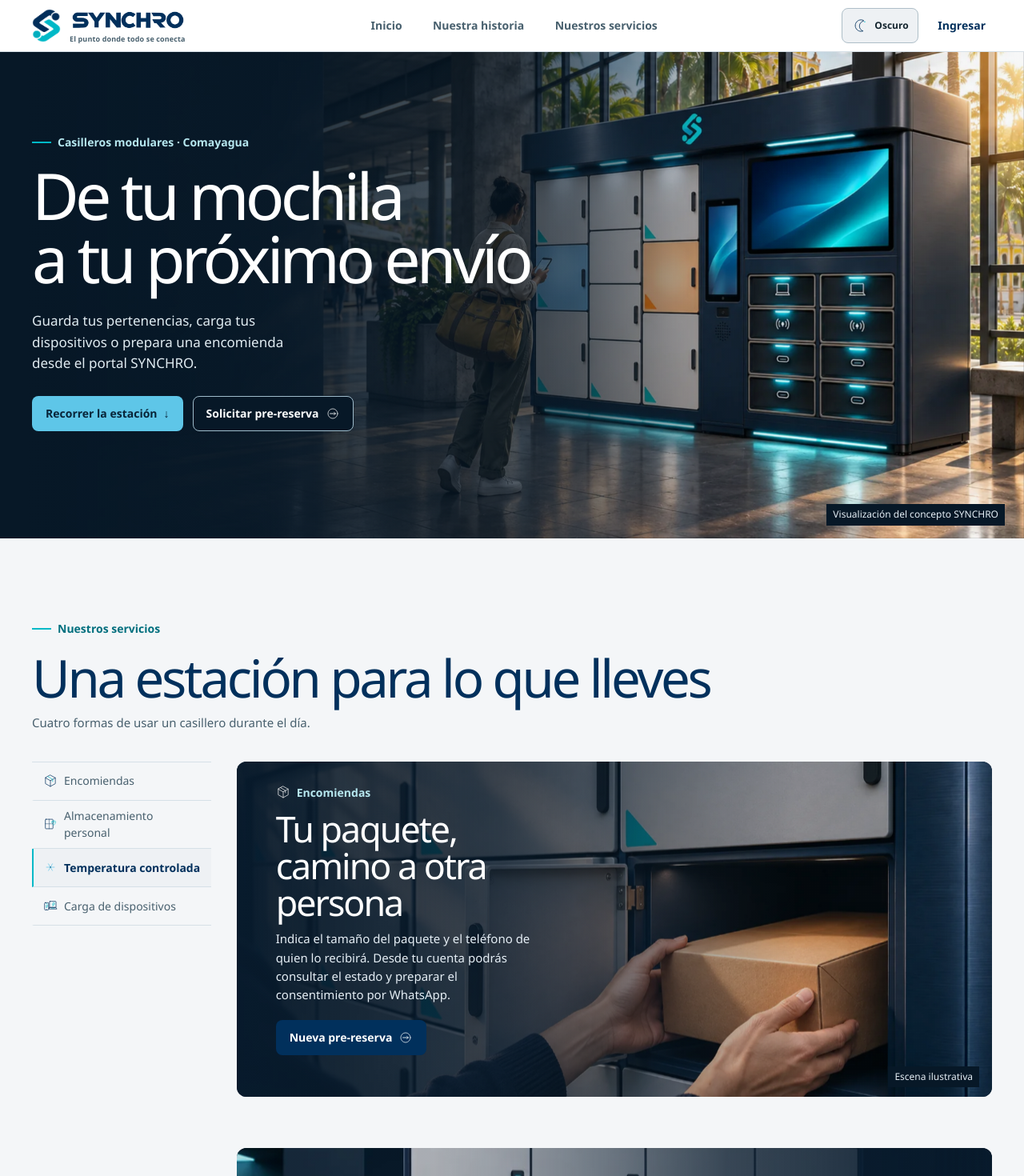
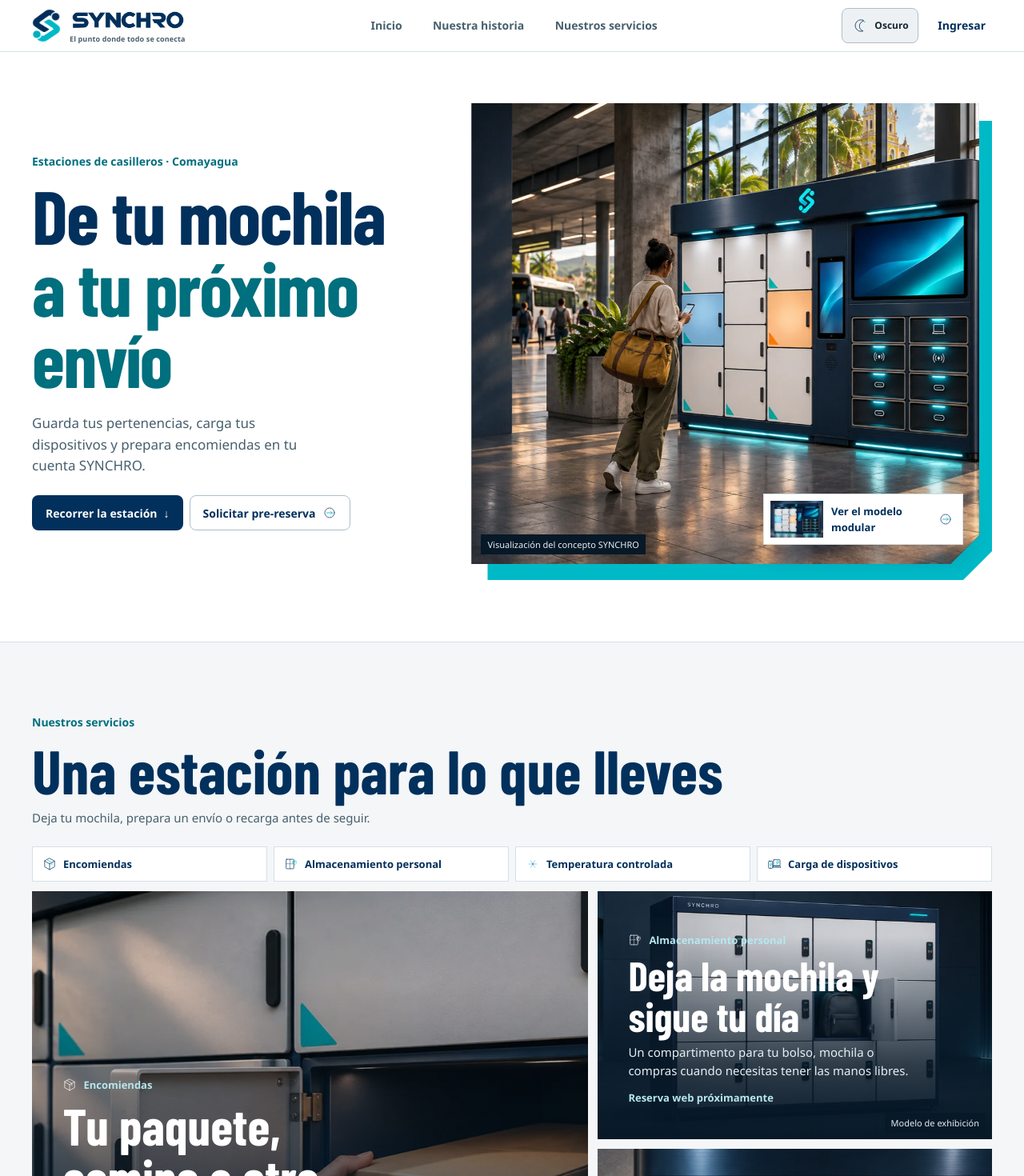
Before and after one commit to Bjosue95/SYNCHRO, a Vue app in the folder frontend/usuarios-app/: page / in a window 1280 px wide. Shown: the top 1470 px of the page at 80% size. Built offline with nearby package versions, Linux system fonts and the light colour scheme; no server answers.

Commit message:
Refuerza la identidad visual de la portada SYNCHRO

```diff
--- a/frontend/usuarios-app/src/styles/portada.css
+++ b/frontend/usuarios-app/src/styles/portada.css
@@ -16,133 +16,159 @@
 }
 .sitio-secciones a:hover { color: var(--text-strong); text-decoration: underline; }
 
+@font-face {
+  font-family: "Barlow Condensed";
+  src: url("../assets/fonts/barlow-condensed-bold.woff2") format("woff2");
+  font-weight: 700;
+  font-display: swap;
+}
+.inicio-servicios { --tipografia-cartel: "Barlow Condensed", "Arial Narrow", system-ui, sans-serif; }
 .portada {
-  position: relative;
-  isolation: isolate;
+  padding-block: clamp(32px, 5vw, 76px) clamp(44px, 6vw, 88px);
+  background: var(--surface);
+  border-bottom: 1px solid var(--border);
+}
+.montaje-portada {
   display: grid;
   align-items: center;
-  min-height: clamp(560px, 76svh, 820px);
-  overflow: hidden;
-  color: #fff;
-  background: #0a1d31;
+  grid-template-columns: minmax(0, .88fr) minmax(0, 1.12fr);
+  gap: clamp(20px, 3vw, 48px);
 }
-.portada-modelo {
-  position: absolute;
-  inset: 0;
-  z-index: -1;
-  margin: 0;
-}
-.portada-modelo::after {
-  position: absolute;
-  inset: 0;
-  content: "";
-  background: linear-gradient(90deg, #071827 2%, #071827e6 27%, #071827a3 56%, #07182708 76%);
-}
-.portada-modelo img {
-  display: block;
-  width: 100%;
-  height: 100%;
-  object-fit: cover;
-  object-position: 54% center;
-  animation: aproximar-estacion 3900ms var(--ease-ui) both;
-}
-.portada-modelo figcaption {
-  position: absolute;
-  inset-block-end: 16px;
-  inset-inline-end: 24px;
-  z-index: 1;
-  padding: 4px 8px;
-  background: #071827;
-  color: #e5eef5;
-  font-size: 12px;
-}
-.portada-texto {
-  position: relative;
-  padding-block: 72px 104px;
-  animation: entrada-portada 800ms var(--ease-ui) both;
-}
-@keyframes aproximar-estacion { from { transform: scale(1.085) translateX(1%); } }
-@keyframes entrada-portada { from { opacity: 0; transform: translateY(20px); } }
+.portada-texto { animation: entrada-portada 740ms var(--ease-ui) both; }
+@keyframes entrada-portada { from { opacity: 0; transform: translateY(18px); } }
 .portada-contexto, .rotulo-seccion {
-  display: flex;
-  align-items: center;
-  gap: 8px;
-  margin: 0 0 16px;
+  margin: 0 0 12px;
   color: var(--accent-text);
   font-size: 14px;
   font-weight: 600;
 }
-.portada-contexto { color: #b6e7ef; }
-.portada-contexto::before, .rotulo-seccion::before {
-  content: "";
-  width: 24px;
-  height: 2px;
-  flex: 0 0 24px;
-  background: var(--brand-accent);
-}
-.portada h1 {
-  max-width: 18ch;
-  margin: 0;
-  font-size: clamp(48px, 6.3vw, 96px);
-  font-weight: 500;
-  line-height: .99;
-  letter-spacing: -.06em;
-}
-.portada-intro { max-width: 37ch; margin: 24px 0 0; color: #e0ebf1; font-size: 17px; }
-.botones-portada, .acciones-guia { display: flex; flex-wrap: wrap; gap: 12px; margin-top: 28px; }
-.boton-portada { color: #082438; background: var(--brand-sky); }
-.boton-portada:hover { background: #b3ecf5; }
-.boton-portada-secundario { border-color: #9fbccb; background: #071827; color: #fff; }
-.boton-portada-secundario:hover { background: #15344b; }
-.boton-portada-secundario .icono-ui { filter: brightness(0) invert(1); }
-
-.bloque-servicios { padding-block: clamp(52px, 8vw, 108px); }
-.cabecera-servicios { margin-bottom: 36px; }
-.cabecera-servicios h2, .guia-encomiendas h2, .historia-synchro h2 {
+.portada h1, .cabecera-servicios h2, .guia-encomiendas h2, .historia-synchro h2 {
   margin: 0;
   color: var(--text-strong);
-  font-size: clamp(36px, 5.1vw, 72px);
-  font-weight: 500;
-  line-height: 1.03;
-  letter-spacing: -.05em;
-  text-wrap: balance;
+  font-family: var(--tipografia-cartel);
+  font-weight: 700;
+  line-height: .95;
 }
+.portada h1 { font-size: clamp(58px, 7.35vw, 118px); letter-spacing: -.018em; }
+.portada h1 span { display: block; color: var(--accent-text); }
+.portada-intro { max-width: 37ch; margin: 24px 0 0; color: var(--text-muted); font-size: 17px; }
+.botones-portada, .acciones-guia { display: flex; flex-wrap: wrap; gap: 8px; margin-top: 24px; }
+.boton-portada { background: var(--primary-bg); color: var(--primary-text); }
+.boton-portada:hover { background: var(--primary-hover); }
+.boton-portada-secundario { border-color: var(--border-strong); background: var(--surface); color: var(--text-strong); }
+.boton-portada-secundario:hover { background: var(--surface-hover); }
+.portada-escena { position: relative; min-width: 0; padding: 0 16px 20px 0; }
+.portada-escena::before {
+  content: "";
+  position: absolute;
+  inset: 22px 0 0 20px;
+  background: var(--brand-accent);
+  clip-path: polygon(0 0, 100% 0, 100% calc(100% - 36px), calc(100% - 36px) 100%, 0 100%);
+}
+.portada-modelo {
+  position: relative;
+  min-height: clamp(410px, 45vw, 590px);
+  margin: 0;
+  overflow: hidden;
+  background: #0a1d31;
+  clip-path: polygon(0 0, 100% 0, 100% calc(100% - 36px), calc(100% - 36px) 100%, 0 100%);
+  animation: encender-estacion 950ms var(--ease-ui) both;
+}
+@keyframes encender-estacion {
+  from { clip-path: polygon(0 0, 9% 0, 9% 90%, 0 100%, 0 100%); }
+}
+.portada-modelo > img {
+  position: absolute;
+  inset: 0;
+  width: 100%;
+  height: 100%;
+  object-fit: cover;
+  object-position: 70% center;
+  animation: aproximar-estacion 3600ms var(--ease-ui) both;
+}
+@keyframes aproximar-estacion { from { transform: scale(1.11) translateX(2%); } }
+.portada-modelo figcaption, .foto-servicio figcaption {
+  position: absolute;
+  inset: auto auto 12px 12px;
+  max-width: calc(100% - 24px);
+  padding: 4px 8px;
+  color: #e5eef5;
+  background: #071827;
+  font-size: 11px;
+}
+.acceso-modelo {
+  position: absolute;
+  inset: auto 36px 44px auto;
+  display: grid;
+  grid-template-columns: 66px minmax(0, 1fr) 18px;
+  align-items: center;
+  gap: 10px;
+  max-width: 250px;
+  padding: 8px 12px 8px 8px;
+  color: var(--text-strong);
+  background: var(--surface);
+  border: 1px solid var(--border);
+  box-shadow: 0 10px 30px #07182744;
+  text-decoration: none;
+  font-size: 13px;
+  font-weight: 600;
+  animation: entrada-portada 740ms 380ms var(--ease-ui) backwards;
+  transition: background-color 180ms var(--ease-ui), transform 180ms var(--ease-ui);
+}
+.acceso-modelo:hover { background: var(--surface-hover); transform: translateY(-4px); }
+.acceso-modelo > img:first-child { width: 66px; height: 46px; object-fit: cover; }
+
+.bloque-servicios { padding-block: clamp(48px, 7vw, 92px); }
+.cabecera-servicios { margin-bottom: 24px; }
+.cabecera-servicios h2, .guia-encomiendas h2, .historia-synchro h2 { font-size: clamp(45px, 6vw, 84px); }
 .cabecera-servicios > p:last-child, .guia-encomiendas p, .historia-synchro p { color: var(--text-muted); }
 .cabecera-servicios > p:last-child { margin: 12px 0 0; }
-.recorrido-servicios { display: grid; grid-template-columns: 224px minmax(0, 1fr); gap: 32px; }
 .indice-servicios {
-  position: sticky;
-  inset-block-start: 96px;
-  align-self: start;
   display: grid;
-  border-block-start: 1px solid var(--border);
+  grid-template-columns: repeat(4, minmax(0, 1fr));
+  gap: 8px;
+  margin-bottom: 12px;
 }
 .indice-servicios a {
   display: flex;
   align-items: center;
   gap: 8px;
-  min-height: 48px;
+  min-height: 44px;
   padding: 8px 12px;
-  border-block-end: 1px solid var(--border);
-  border-inline-start: 2px solid transparent;
-  color: var(--text-muted);
+  border: 1px solid var(--border);
+  color: var(--text-strong);
+  background: var(--surface);
   text-decoration: none;
-  font-size: 14px;
+  font-size: 13px;
+  font-weight: 600;
   transition: background-color 200ms var(--ease-ui), border-color 200ms var(--ease-ui);
 }
-.indice-servicios a:hover, .indice-servicios a[aria-current="location"] { background: var(--surface-soft); color: var(--text-strong); }
-.indice-servicios a[aria-current="location"] { border-inline-start-color: var(--brand-accent); font-weight: 600; }
-.escenas-servicio { display: grid; gap: 64px; }
+.indice-servicios a:hover, .indice-servicios a[aria-current="location"] {
+  background: var(--surface-accent);
+  border-color: var(--ring);
+}
+.escenas-servicio {
+  display: grid;
+  grid-template-columns: repeat(12, minmax(0, 1fr));
+  gap: 12px;
+}
 .escena-servicio {
-  display: grid;
-  grid-template-columns: minmax(0, 1fr);
   position: relative;
   isolation: isolate;
-  min-height: 400px;
+  display: grid;
+  align-items: end;
+  min-width: 0;
+  min-height: 310px;
+  grid-column: span 5;
+  overflow: hidden;
+  background: #0a1d31;
   color: #fff;
-  background: #0a1d31;
-  border-radius: var(--radius-panel);
-  overflow: hidden;
+}
+.escena-servicio:first-child { grid-column: span 7; grid-row: span 2; }
+.escena-servicio:last-child {
+  grid-column: 1 / -1;
+  grid-template-columns: minmax(0, .7fr) minmax(0, 1.3fr);
+  align-items: center;
 }
 .foto-servicio { position: absolute; inset: 0; z-index: -1; margin: 0; overflow: hidden; }
 .foto-servicio img { display: block; width: 100%; height: 100%; object-fit: cover; }
@@ -150,24 +176,19 @@
   position: absolute;
   inset: 0;
   content: "";
-  background: linear-gradient(90deg, #081b2df5, #081b2dbe 35%, #081b2d28 74%);
+  background: linear-gradient(0deg, #071827 0%, #071827c9 30%, #0718270a 82%);
+  pointer-events: none;
 }
-.foto-servicio figcaption {
-  position: absolute;
-  inset-block-end: 12px;
-  inset-inline-end: 16px;
-  z-index: 1;
-  padding: 4px 8px;
-  color: #e5eef5;
-  background: #071827;
-  font-size: 12px;
+.escena-servicio:first-child .foto-servicio img { object-position: 56% center; }
+.escena-servicio:last-child .foto-servicio { grid-column: 2; grid-row: 1; }
+.escena-servicio:last-child .foto-servicio::after { background: linear-gradient(90deg, #0a1d31, transparent 32%); }
+.escena-servicio:last-child .ficha-servicio { grid-column: 1; grid-row: 1; }
+.foto-servicio figcaption { z-index: 1; inset: auto 8px 8px auto; }
+.escena-servicio.escena-visible .foto-servicio { animation: abrir-escena 870ms var(--ease-ui) both; }
+@keyframes abrir-escena {
+  from { clip-path: inset(0 95% 0 0); }
+  to { clip-path: inset(0); }
 }
-.escena-servicio:nth-child(even) .ficha-servicio { justify-self: end; }
-.escena-servicio:nth-child(even) .foto-servicio::after {
-  background: linear-gradient(270deg, #081b2df5, #081b2dc4 35%, #081b2d20 74%);
-}
-.escena-servicio.escena-visible .foto-servicio { animation: abrir-escena 760ms var(--ease-ui) both; }
-@keyframes abrir-escena { from { clip-path: inset(0 4%); opacity: .55; } to { clip-path: inset(0); opacity: 1; } }
 @supports (animation-timeline: view()) {
   .foto-servicio img {
     animation: recorrer-foto linear both;
@@ -175,42 +196,28 @@
     animation-range: entry 0% exit 100%;
   }
   @keyframes recorrer-foto {
-    from { transform: scale(1.14) translateY(5%); }
-    to { transform: scale(1.14) translateY(-5%); }
+    from { transform: scale(1.13) translateY(5%); }
+    to { transform: scale(1.13) translateY(-5%); }
   }
 }
-.ficha-servicio {
-  align-self: center;
-  width: min(100%, 420px);
-  padding: 28px clamp(24px, 3.8vw, 56px) 52px;
-}
+.ficha-servicio { max-width: 52ch; padding: clamp(20px, 3vw, 40px) clamp(20px, 3vw, 40px) 42px; }
 .ficha-servicio .nombre-servicio {
   display: flex;
   align-items: center;
   gap: 8px;
-  margin: 0 0 12px;
+  margin: 0 0 8px;
   color: #b6e7ef;
-  font-size: 14px;
+  font-size: 13px;
   font-weight: 600;
 }
 .nombre-servicio .icono-ui { filter: brightness(0) invert(1); }
-.ficha-servicio h3 {
-  margin: 0;
-  font-size: clamp(28px, 3.5vw, 50px);
-  font-weight: 500;
-  line-height: 1.02;
-  letter-spacing: -.045em;
-}
-.ficha-servicio p { margin: 12px 0 0; color: #e5eef5; }
-.ficha-servicio .boton { margin-top: 20px; }
-.ficha-servicio .servicio-estado {
-  width: fit-content;
-  margin-top: 20px;
-  padding: 4px 0;
-  border-block-start: 1px solid #9db5c4;
-  color: #d0edf4;
-  font-size: 13px;
-}
+.ficha-servicio h3 { margin: 0; font: 700 clamp(32px, 4vw, 53px)/1 var(--tipografia-cartel); }
+.escena-servicio:first-child h3 { font-size: clamp(42px, 5vw, 72px); }
+.ficha-servicio p { margin: 8px 0 0; color: #e5eef5; }
+.ficha-servicio .boton { margin-top: 16px; color: #082438; background: var(--brand-sky); }
+.ficha-servicio .boton:hover { background: #b3ecf5; }
+.ficha-servicio .boton .icono-ui { filter: brightness(0); }
+.ficha-servicio .servicio-estado { margin-top: 12px; color: #b6e7ef; font-size: 13px; font-weight: 600; }
 
 .banda-encomiendas { padding-block: 48px; background: var(--surface); border-block: 1px solid var(--border); }
 .guia-encomiendas {
@@ -219,7 +226,7 @@
   align-items: center;
   gap: clamp(24px, 6vw, 96px);
 }
-.guia-encomiendas h2, .historia-synchro h2 { text-wrap: initial; font-size: clamp(36px, 4.5vw, 62px); }
+.guia-encomiendas h2, .historia-synchro h2 { font-size: clamp(45px, 5.5vw, 72px); }
 .guia-encomiendas .rotulo-seccion, .historia-synchro .rotulo-seccion { color: var(--accent-text); }
 .pasos-guia { display: grid; gap: 0; margin: 0; padding: 0; list-style: none; counter-reset: paso; }
 .pasos-guia li {
@@ -248,20 +255,30 @@
   padding-block: 72px 40px;
 }
 .historia-intro { font-size: 17px; }
-.historia-modelo { margin: 0; align-self: center; background: var(--surface); border: 1px solid var(--border); }
+.historia-modelo { margin: 0; align-self: center; background: var(--surface); border: 1px solid var(--border); box-shadow: 12px 12px 0 var(--surface-accent); }
 .historia-modelo img { display: block; width: 100%; height: auto; }
 .historia-modelo figcaption { padding: 8px 12px; color: var(--text-muted); font-size: 12px; }
-.historia-proposito { display: grid; grid-template-columns: 1fr 1fr; grid-column: 1 / -1; gap: 24px; border-block-start: 1px solid var(--border); padding-top: 16px; }
-.historia-proposito h3 { margin: 0; color: var(--text-strong); font-size: 18px; }
+.historia-proposito {
+  display: grid;
+  grid-template-columns: 1fr 1fr;
+  grid-column: 1 / -1;
+  gap: 1px;
+  margin-top: 8px;
+  background: var(--border);
+  border: 1px solid var(--border);
+}
+.historia-proposito > div { padding: 20px; background: var(--surface); }
+.historia-proposito h3 { margin: 0; color: var(--text-strong); font: 700 28px/1 var(--tipografia-cartel); }
 .historia-proposito p { margin: 8px 0 0; }
 .acceso-final { display: flex; flex-wrap: wrap; justify-content: space-between; align-items: center; gap: 16px; margin-bottom: 56px; padding: 24px; border-inline-start: 3px solid var(--brand-accent); background: var(--surface-soft); }
 .acceso-final h2 { margin: 0; color: var(--text-strong); font-size: 24px; }
 .acceso-final p { margin: 4px 0 0; color: var(--text-muted); }
 
-@media (max-width: 930px) {
-  .recorrido-servicios { grid-template-columns: 180px minmax(0, 1fr); gap: 20px; }
-  .escenas-servicio { gap: 40px; }
-  .portada h1 { font-size: clamp(44px, 7.5vw, 72px); }
+@media (max-width: 900px) {
+  .montaje-portada { grid-template-columns: minmax(0, .92fr) minmax(0, 1.08fr); }
+  .portada h1 { font-size: clamp(54px, 8.8vw, 88px); }
+  .escena-servicio:first-child { grid-column: span 6; }
+  .escena-servicio { grid-column: span 6; }
 }
 @media (max-width: 760px) {
   .cabecera-landing .header-publico {
@@ -272,33 +289,38 @@
   }
   .sitio-secciones { order: 3; grid-column: 1 / -1; justify-content: space-between; gap: 8px; }
   .sitio-secciones a { font-size: 13px; }
-  .inicio-servicios section[id], .escena-servicio { scroll-margin-block-start: 36px; }
-  .portada { align-items: end; min-height: clamp(580px, 82svh, 720px); }
-  .portada-modelo img { object-position: 68% top; }
-  .portada-modelo::after { background: linear-gradient(0deg, #071827 0%, #071827ef 26%, #0718279e 51%, #07182700 88%); }
-  .portada-texto { padding-block: 120px 56px; }
-  .portada-modelo figcaption { inset-block-end: 8px; inset-inline-end: 12px; }
-  .recorrido-servicios, .guia-encomiendas, .historia-synchro { grid-template-columns: minmax(0, 1fr); }
-  .indice-servicios {
-    position: static;
-    grid-template-columns: 1fr 1fr;
-    gap: 4px 8px;
-    font-size: 13px;
+  .inicio-servicios section[id], .escena-servicio, .historia-modelo { scroll-margin-block-start: 36px; }
+  .montaje-portada, .guia-encomiendas, .historia-synchro { grid-template-columns: minmax(0, 1fr); }
+  .portada { padding-block: 32px; }
+  .portada-escena { padding: 0 12px 12px 0; }
+  .portada-contexto { margin-bottom: 8px; }
+  .portada h1 { font-size: clamp(56px, 11vw, 88px); }
+  .portada-intro { margin-top: 16px; }
+  .portada-modelo { min-height: 0; aspect-ratio: 1.35; }
+  .acceso-modelo { position: relative; inset: auto; margin: -12px 8px 0 auto; }
+  .indice-servicios { grid-template-columns: repeat(2, minmax(0, 1fr)); }
+  .escenas-servicio { grid-template-columns: minmax(0, 1fr); }
+  .escena-servicio, .escena-servicio:first-child, .escena-servicio:last-child {
+    grid-column: 1;
+    grid-row: auto;
+    grid-template-columns: minmax(0, 1fr);
+    min-height: 370px;
+    align-items: end;
   }
-  .escena-servicio { min-height: 460px; align-items: end; }
-  .escena-servicio .ficha-servicio, .escena-servicio:nth-child(even) .ficha-servicio { align-self: end; justify-self: start; }
-  .escena-servicio .foto-servicio::after, .escena-servicio:nth-child(even) .foto-servicio::after {
-    background: linear-gradient(0deg, #081b2d 3%, #081b2dea 33%, #081b2d25 81%);
+  .escena-servicio:last-child .foto-servicio { grid-column: 1; }
+  .escena-servicio:last-child .foto-servicio::after {
+    background: linear-gradient(0deg, #071827 0%, #071827d4 32%, #07182708 80%);
   }
-  .foto-servicio img { height: 82%; }
   .historia-synchro { padding-block-start: 48px; }
+  .historia-proposito { grid-template-columns: 1fr; }
 }
 @media (max-width: 380px) {
-  .portada h1 { font-size: 40px; }
+  .portada h1 { font-size: 49px; }
   .portada-intro { font-size: 15px; }
   .sitio-secciones a { font-size: 12px; }
-  .indice-servicios a { font-size: 13px; padding-inline: 8px; }
+  .indice-servicios a { padding-inline: 8px; }
 }
 @media (prefers-reduced-motion: reduce) {
-  .portada-modelo img, .portada-texto, .foto-servicio img, .escena-servicio.escena-visible .foto-servicio { animation: none; }
+  .portada-texto, .portada-modelo, .portada-modelo > img, .acceso-modelo,
+  .foto-servicio img, .escena-servicio.escena-visible .foto-servicio { animation: none; }
 }
--- a/frontend/usuarios-app/src/views/InicioView.vue
+++ b/frontend/usuarios-app/src/views/InicioView.vue
@@ -40,33 +40,16 @@ const servicios = [
   }
 ];
 const recorrido = ref(null);
-const etapaActual = ref(servicios[0].id);
+const servicioMarcado = ref("");
 let observador;
-let escenas = [];
-let cuadroPendiente = 0;
 
-function actualizarEtapa() {
-  cuadroPendiente = 0;
-  const puntoLectura = window.innerHeight * .48;
-  let distancia = Infinity;
-  for (const escena of escenas) {
-    const posicion = escena.getBoundingClientRect();
-    const diferencia = Math.abs(posicion.top + posicion.height / 2 - puntoLectura);
-    if (diferencia >= distancia) continue;
-    distancia = diferencia;
-    etapaActual.value = escena.id;
-  }
-}
-
-function registrarDesplazamiento() {
-  if (!cuadroPendiente) cuadroPendiente = requestAnimationFrame(actualizarEtapa);
+function leerAncla() {
+  servicioMarcado.value = window.location.hash.slice(1);
 }
 
 onMounted(() => {
-  escenas = recorrido.value.querySelectorAll(".escena-servicio");
-  window.addEventListener("scroll", registrarDesplazamiento, { passive: true });
-  window.addEventListener("resize", registrarDesplazamiento);
-  registrarDesplazamiento();
+  leerAncla();
+  window.addEventListener("hashchange", leerAncla);
   if (!("IntersectionObserver" in window)) return;
   observador = new IntersectionObserver((entradas, observer) => {
     for (const entrada of entradas) {
@@ -74,31 +57,25 @@ onMounted(() => {
       entrada.target.classList.add("escena-visible");
       observer.unobserve(entrada.target);
     }
-  }, { threshold: 0.14 });
-  escenas.forEach(escena => observador.observe(escena));
+  }, { threshold: 0.12 });
+  recorrido.value.querySelectorAll(".escena-servicio").forEach(escena => observador.observe(escena));
 });
 
 onUnmounted(() => {
   observador?.disconnect();
-  cancelAnimationFrame(cuadroPendiente);
-  window.removeEventListener("scroll", registrarDesplazamiento);
-  window.removeEventListener("resize", registrarDesplazamiento);
+  window.removeEventListener("hashchange", leerAncla);
 });
 </script>
 
 <template>
   <div class="inicio-servicios">
     <section id="inicio" class="portada" aria-labelledby="titulo-portada">
-      <figure class="portada-modelo">
-        <img :src="escenaEstacion" width="1600" height="900" fetchpriority="high"
-          alt="Concepto de una estación SYNCHRO con casilleros modulares en un espacio de tránsito">
-        <figcaption>Visualización del concepto SYNCHRO</figcaption>
-      </figure>
-      <div class="contenedor portada-texto">
-        <p class="portada-contexto">Casilleros modulares · Comayagua</p>
-        <h1 id="titulo-portada">De tu mochila<br>a tu próximo envío</h1>
+      <div class="contenedor montaje-portada">
+        <div class="portada-texto">
+          <p class="portada-contexto">Estaciones de casilleros · Comayagua</p>
+          <h1 id="titulo-portada">De tu mochila <span>a tu próximo envío</span></h1>
           <p class="portada-intro">
-          Guarda tus pertenencias, carga tus dispositivos o prepara una encomienda desde el portal SYNCHRO.
+            Guarda tus pertenencias, carga tus dispositivos y prepara encomiendas en tu cuenta SYNCHRO.
           </p>
           <div class="botones-portada">
             <a href="#servicios" class="boton boton-portada">Recorrer la estación <span aria-hidden="true">↓</span></a>
@@ -107,19 +84,32 @@ onUnmounted(() => {
             </RouterLink>
           </div>
         </div>
+        <div class="portada-escena">
+          <figure class="portada-modelo">
+            <img :src="escenaEstacion" width="1680" height="946" fetchpriority="high"
+              alt="Concepto de una estación SYNCHRO con casilleros modulares en un espacio de tránsito">
+            <figcaption>Visualización del concepto SYNCHRO</figcaption>
+          </figure>
+          <a href="#modelo-synchro" class="acceso-modelo">
+            <img :src="modeloMultiple" width="1400" height="788" alt="">
+            <span>Ver el modelo modular</span>
+            <AppIcon nombre="flecha"/>
+          </a>
+        </div>
+      </div>
     </section>
 
     <section id="servicios" class="contenedor bloque-servicios" aria-labelledby="titulo-servicios">
       <header class="cabecera-servicios">
         <p class="rotulo-seccion">Nuestros servicios</p>
         <h2 id="titulo-servicios">Una estación para lo que lleves</h2>
-        <p>Cuatro formas de usar un casillero durante el día.</p>
+        <p>Deja tu mochila, prepara un envío o recarga antes de seguir.</p>
       </header>
 
       <div ref="recorrido" class="recorrido-servicios">
         <nav class="indice-servicios" aria-label="Servicios de la estación">
           <a v-for="item in servicios" :key="item.id" :href="'#' + item.id"
-            :aria-current="etapaActual === item.id ? 'location' : undefined">
+            :aria-current="servicioMarcado === item.id ? 'location' : undefined">
             <AppIcon :nombre="item.icono"/> {{ item.nombre }}
           </a>
         </nav>
@@ -177,7 +167,7 @@ onUnmounted(() => {
           Diseñamos una estación que reúne esos servicios en un mismo lugar.
         </p>
       </div>
-      <figure class="historia-modelo">
+      <figure id="modelo-synchro" class="historia-modelo">
         <img :src="modeloMultiple" width="1400" height="788" loading="lazy" decoding="async"
           alt="Diseño del modelo SYNCHRO con varios tamaños, zonas térmicas y módulo de carga">
         <figcaption>Modelo de exhibición · SYNCHRO</figcaption>
```
Also changed, not shown: frontend/usuarios-app/src/assets/fonts/OFL-Barlow-Condensed.txt (added), frontend/usuarios-app/src/assets/fonts/barlow-condensed-bold.woff2 (added). Lines whose indentation alone changed are shown as unchanged.
